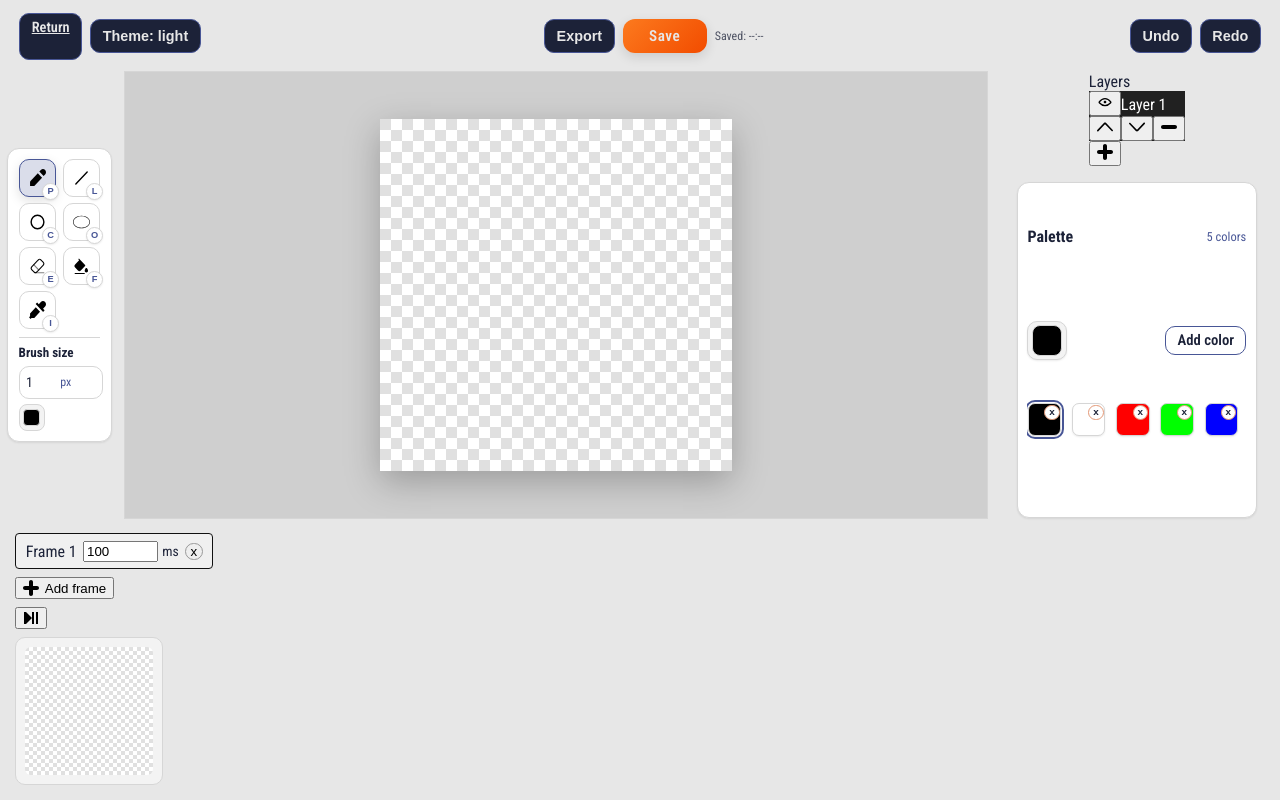
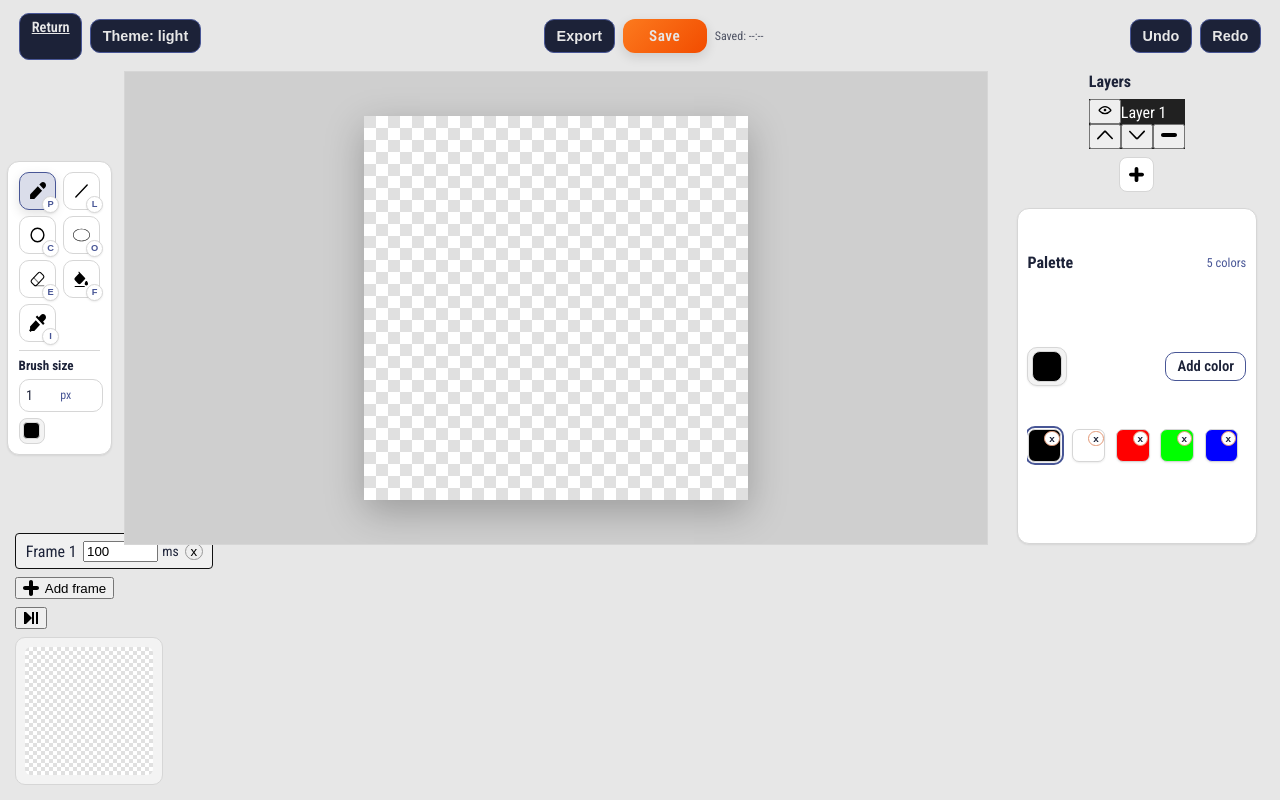
Before and after one commit to EddyMontenegro77/PixelArtStudio, an Angular app in the folder pixel-art-studio/: page /editor in a window 1280 px wide. Both pictures are taken after a click on the button "Create Project". Built offline with nearby package versions, Linux system fonts and the light colour scheme; no server answers; a web font is replaced by a local one.

Commit message:
Layers Style implementation

```diff
--- a/pixel-art-studio/src/app/components/projectbar/layers/layers.html
+++ b/pixel-art-studio/src/app/components/projectbar/layers/layers.html
@@ -12,13 +12,14 @@
         (moveUp)="moveLayerUp($event)"
         (moveDown)="moveLayerDown($event)"
         (remove)="removeLayer($event)"
+        (rename)="renameLayer($event)"
       >
       </app-layer>
     }
   </div>
   <div class="bottom-menu">
-    <button class="add-layer-btn" (click)="addLayer()">
-      <img class="layer-icon" src="icons/plus_black.svg" alt="Add layer" title="Add Layer" />
+    <button class="add-layer-btn icon-btn" (click)="addLayer()">
+      <img class="layer-icon" [src]="getIconPath('plus')" alt="Add layer" title="Add Layer" />
     </button>
   </div>
 </div>
--- a/pixel-art-studio/src/app/components/projectbar/layers/layers.scss
+++ b/pixel-art-studio/src/app/components/projectbar/layers/layers.scss
@@ -1,8 +1,26 @@
-.layer-icon {
-  width: 1rem;
-  height: 1rem;
+.layers-container {
+  display: grid;
+  gap: 0.5rem;
+  width: 100%;
+}
+
+.frame-indicator {
+  font-weight: 700;
 }
 
 .layers-display {
   overflow: auto;
+  display: grid;
+  gap: 0.45rem;
+  max-height: 300px;
 }
+
+.bottom-menu {
+  display: flex;
+  justify-content: center;
+}
+
+.add-layer-btn {
+  width: 2.2rem;
+  height: 2.2rem;
+}
--- a/pixel-art-studio/src/app/components/projectbar/layers/layers.ts
+++ b/pixel-art-studio/src/app/components/projectbar/layers/layers.ts
@@ -2,6 +2,7 @@ import { Component } from '@angular/core';
 import { ProjectService } from '../../../services/project.service';
 import { LayerModel } from '../../../models/layer.model';
 import { Layer } from './layer/layer';
+import { ThemeService } from '../../../services/theme.service';
 
 @Component({
   selector: 'app-layers',
@@ -13,7 +14,10 @@ export class Layers {
   layers: LayerModel[] = [];
   activeLayerId!: number;
 
-  constructor(private projectService: ProjectService) {
+  constructor(
+    private projectService: ProjectService,
+    private themeService: ThemeService,
+  ) {
     this.projectService.project$.subscribe((project) => {
       if (!project) return;
       const frame = project.getActiveFrame();
@@ -45,4 +49,13 @@ export class Layers {
   toggleVisibility(layerId: number): void {
     this.projectService.toggleLayerVisibilityInActiveFrame(layerId);
   }
+
+  renameLayer(payload: { layerId: number; name: string }): void {
+    this.projectService.renameLayerInActiveFrame(payload.layerId, payload.name);
+  }
+
+  getIconPath(name: 'plus'): string {
+    const suffix = this.themeService.getTheme() === 'dark' ? 'white' : 'black';
+    return `/icons/${name}_${suffix}.svg`;
+  }
 }
```
